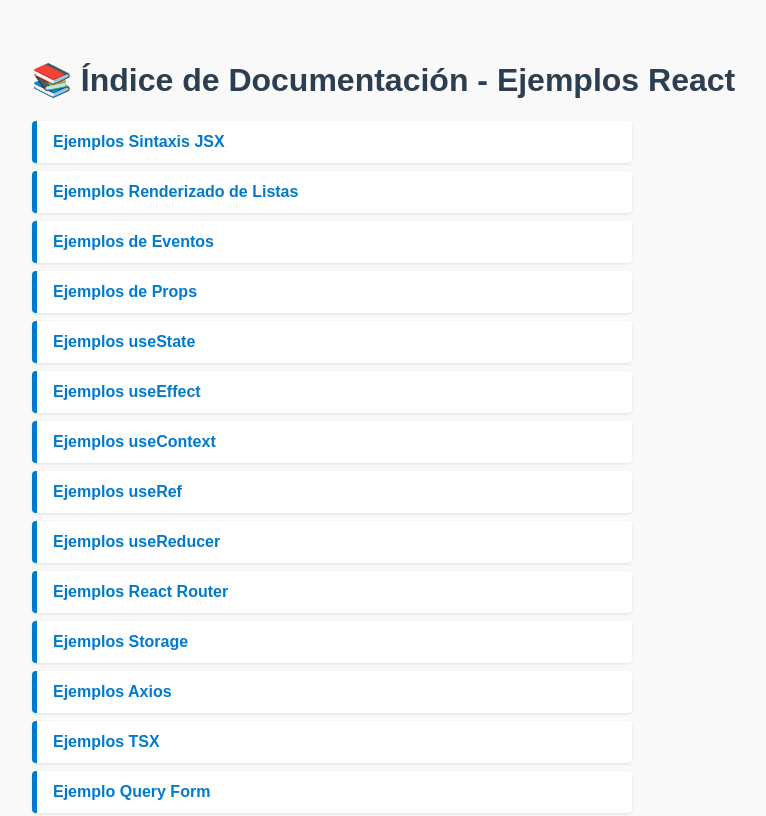
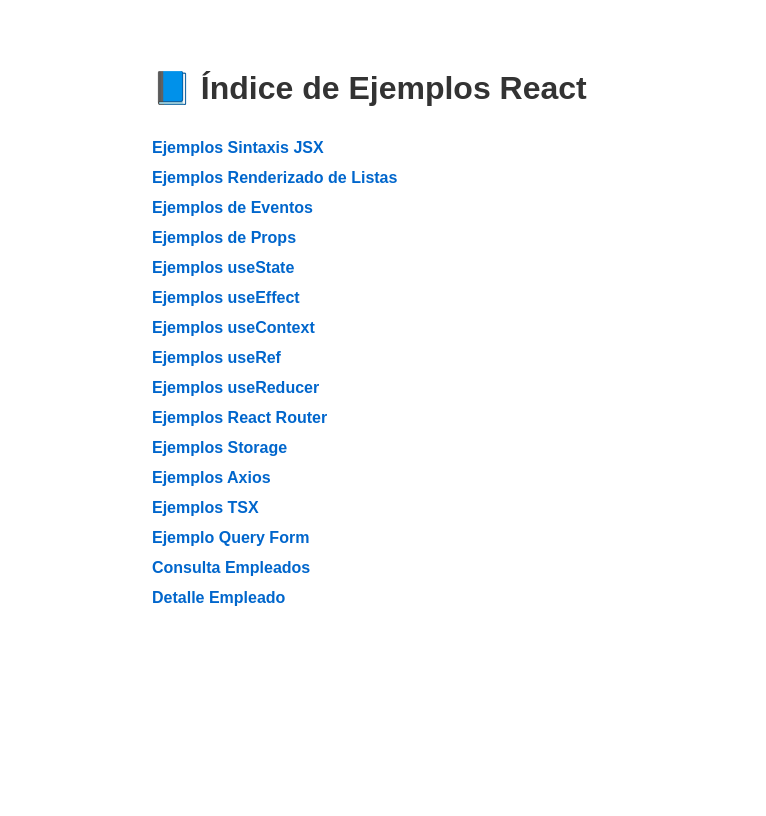
Before and after one commit to uhnju/DocuCurso, a plain HTML site: page index.html in a window 1280 px wide. Shown: the top 816 px of the page, without its empty margins (8-774 px from the left). Drawn offline with Linux system fonts and the light colour scheme.

Commit message:
Update index.html

```diff
--- a/index.html
+++ b/index.html
@@ -1,33 +1,31 @@
 <!DOCTYPE html>
 <html lang="es">
 <head>
-  <meta charset="UTF-8" />
-  <title>Documentación de Ejemplos React - Índice</title>
+  <meta charset="UTF-8">
+  <title>Índice de Documentación React</title>
   <style>
     body {
-      font-family: Arial, sans-serif;
-      background: #f9f9f9;
-      padding: 2rem;
+      font-family: sans-serif;
+      max-width: 960px;
+      margin: 2rem auto;
+      padding: 1rem;
+      background-color: #fff;
+      color: #333;
     }
     h1 {
-      color: #2c3e50;
+      font-size: 2rem;
+      margin-bottom: 2rem;
     }
     ul {
       list-style: none;
       padding: 0;
-      max-width: 600px;
     }
     li {
-      margin: 0.5rem 0;
-      background: #ffffff;
-      padding: 0.75rem 1rem;
-      border-left: 5px solid #007acc;
-      border-radius: 4px;
-      box-shadow: 0 1px 3px rgba(0, 0, 0, 0.1);
+      margin: 0.75rem 0;
     }
     a {
-      color: #007acc;
       text-decoration: none;
+      color: #0066cc;
       font-weight: bold;
     }
     a:hover {
@@ -37,7 +35,7 @@
 </head>
 <body>
 
-  <h1>📚 Índice de Documentación - Ejemplos React</h1>
+  <h1>📘 Índice de Ejemplos React</h1>
 
   <ul>
     <li><a href="EjemplosSintaxisJSX.html">Ejemplos Sintaxis JSX</a></li>
```
